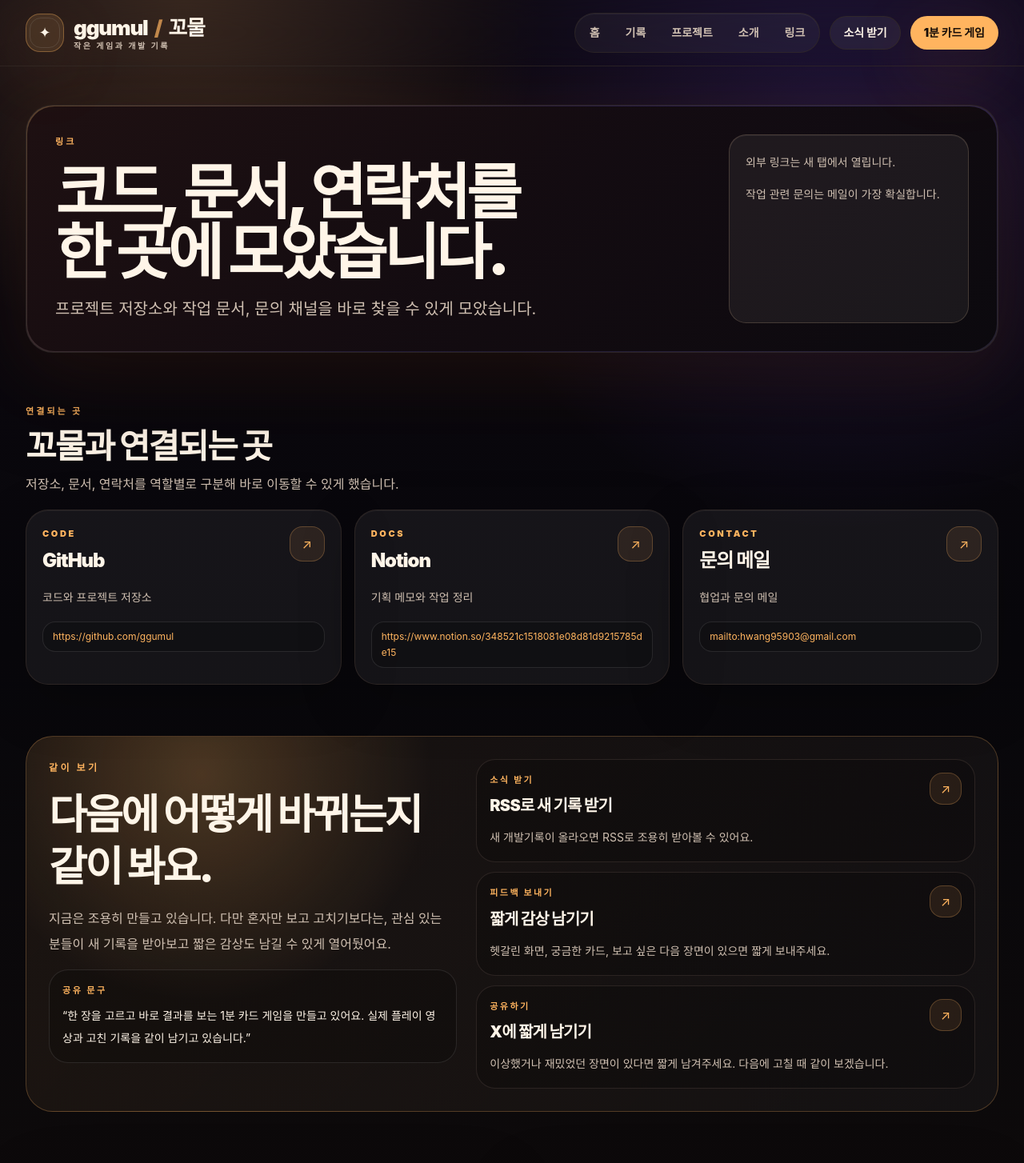
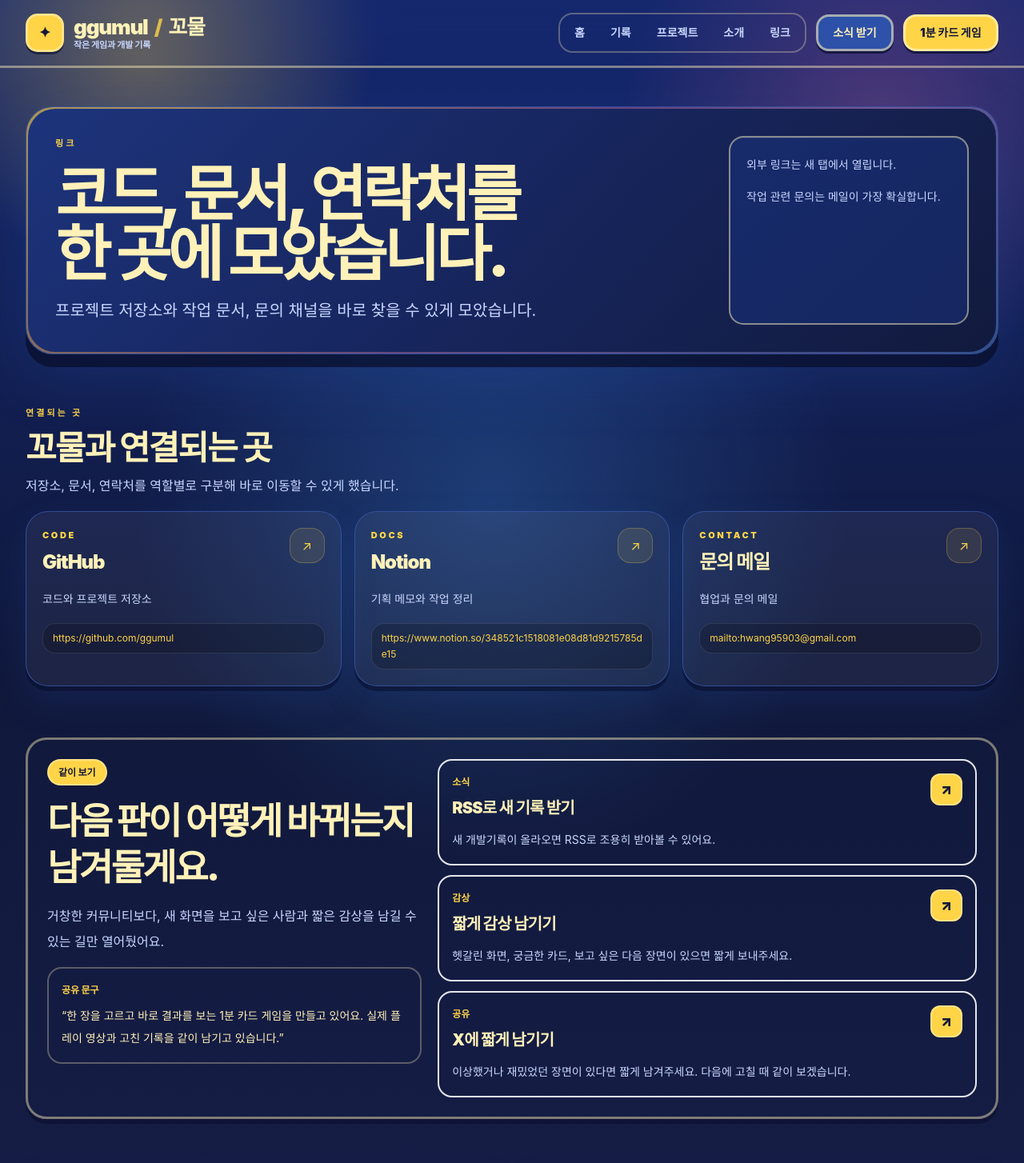
Before and after one commit to ggumul/ggumul-blog, a Next.js app: page /links in a window 1280 px wide. Shown: the top 1454 px of the page at 80% size. Built offline with nearby package versions, Linux system fonts and the light colour scheme.

Commit message:
fix: make visual system feel more game-native

```diff
--- a/app/globals.css
+++ b/app/globals.css
@@ -11,7 +11,7 @@
 }
 
 html {
-  background: #08070b;
+  background: #11183a;
   scroll-behavior: smooth;
 }
 
@@ -19,10 +19,11 @@ body {
   margin: 0;
   min-height: 100vh;
   background:
-    radial-gradient(circle at 18% 0%, rgba(255, 180, 95, 0.18), transparent 28rem),
-    radial-gradient(circle at 82% 10%, rgba(124, 78, 255, 0.18), transparent 30rem),
-    linear-gradient(180deg, #0d0911 0%, #08070b 44%, #0f0b0a 100%);
-  color: #fff5e8;
+    radial-gradient(circle at 14% 3%, rgba(255, 212, 71, 0.34), transparent 18rem),
+    radial-gradient(circle at 86% 8%, rgba(255, 112, 166, 0.24), transparent 20rem),
+    radial-gradient(circle at 48% 34%, rgba(61, 143, 232, 0.28), transparent 28rem),
+    linear-gradient(180deg, #15286f 0%, #10183b 46%, #19204c 100%);
+  color: #fff1b8;
   font-family: Inter, -apple-system, BlinkMacSystemFont, 'Segoe UI', sans-serif;
   line-height: 1.75;
   text-rendering: optimizeLegibility;
@@ -34,12 +35,13 @@ body::before {
   position: fixed;
   inset: 0;
   z-index: -1;
-  opacity: 0.28;
+  opacity: 0.3;
   background-image:
-    linear-gradient(rgba(255, 255, 255, 0.045) 1px, transparent 1px),
-    linear-gradient(90deg, rgba(255, 255, 255, 0.045) 1px, transparent 1px);
-  background-size: 48px 48px;
-  mask-image: linear-gradient(to bottom, #000 0%, transparent 78%);
+    radial-gradient(circle, rgba(255, 241, 184, 0.28) 1.2px, transparent 1.4px),
+    linear-gradient(rgba(255, 241, 184, 0.05) 2px, transparent 2px),
+    linear-gradient(90deg, rgba(255, 241, 184, 0.05) 2px, transparent 2px);
+  background-size: 26px 26px, 64px 64px, 64px 64px;
+  mask-image: linear-gradient(to bottom, #000 0%, transparent 80%);
 }
 
 a {
@@ -56,11 +58,11 @@ button,
 a:hover,
 button:hover,
 [role='button']:hover {
-  transform: translateY(-1px);
+  transform: translateY(-2px);
 }
 
 ::selection {
-  background: rgba(255, 180, 95, 0.28);
+  background: rgba(255, 212, 71, 0.34);
 }
 
 h1,
@@ -71,7 +73,7 @@ h3 {
 }
 
 .prose {
-  color: #ded0c1;
+  color: #dbe5ff;
   font-size: 1.06rem;
   line-height: 1.88;
 }
@@ -84,7 +86,7 @@ h3 {
 .prose h2,
 .prose h3 {
   margin: 2.6rem 0 1rem;
-  color: #fff5e8;
+  color: #fff1b8;
   line-height: 1.18;
   letter-spacing: -0.03em;
 }
@@ -107,17 +109,17 @@ h3 {
 }
 
 .prose a {
-  color: #ffcf8f;
+  color: #ffd447;
   text-decoration: underline;
-  text-decoration-color: rgba(255, 207, 143, 0.38);
+  text-decoration-color: rgba(255, 212, 71, 0.42);
   text-underline-offset: 0.18em;
 }
 
 .prose blockquote {
   margin: 1.8rem 0;
-  border-left: 3px solid rgba(255, 180, 95, 0.34);
+  border-left: 4px solid rgba(255, 212, 71, 0.48);
   padding-left: 1rem;
-  color: #c8b8aa;
+  color: #c9d7ff;
 }
 
 .prose video,
@@ -126,9 +128,9 @@ h3 {
   width: 100%;
   max-height: 520px;
   margin: 1.6rem auto;
-  border-radius: 1.35rem;
-  border: 1px solid rgba(255, 214, 170, 0.14);
-  background: #050505;
+  border-radius: 1.1rem;
+  border: 3px solid rgba(255, 241, 184, 0.72);
+  background: #10183a;
   object-fit: contain;
 }
 
@@ -138,7 +140,7 @@ h3 {
 
 .prose .media-caption {
   margin: -0.8rem 0 1.5rem;
-  color: #a9988a;
+  color: #b8c8f6;
   font-size: 0.88rem;
   line-height: 1.65;
 }
@@ -148,25 +150,25 @@ h3 {
 }
 
 .panel-section {
-  border: 1px solid rgba(255, 214, 170, 0.16);
-  border-radius: 1.75rem;
-  background: linear-gradient(145deg, rgba(28, 18, 22, 0.9), rgba(12, 10, 14, 0.86));
+  border: 3px solid rgba(255, 241, 184, 0.56);
+  border-radius: 1.35rem;
+  background: linear-gradient(145deg, rgba(28, 55, 132, 0.92), rgba(17, 24, 58, 0.9));
   padding: 1.5rem;
-  box-shadow: 0 28px 70px rgba(0, 0, 0, 0.26), inset 0 1px 0 rgba(255, 255, 255, 0.05);
+  box-shadow: 0 12px 0 rgba(9, 14, 42, 0.7), 0 26px 70px rgba(21, 45, 118, 0.24);
 }
 
 .panel-aside {
-  border: 1px solid rgba(255, 214, 170, 0.18);
-  border-radius: 1.35rem;
-  background: rgba(255, 245, 232, 0.06);
+  border: 2px solid rgba(255, 241, 184, 0.5);
+  border-radius: 1.15rem;
+  background: rgba(25, 49, 121, 0.58);
   padding: 1rem;
-  box-shadow: inset 0 1px 0 rgba(255, 255, 255, 0.06);
+  box-shadow: inset 0 1px 0 rgba(255, 255, 255, 0.08);
 }
 
 .hero-panel {
   position: relative;
   isolation: isolate;
-  box-shadow: 0 36px 120px rgba(0, 0, 0, 0.38), 0 22px 90px rgba(255, 122, 55, 0.12);
+  box-shadow: 0 16px 0 rgba(9, 14, 42, 0.74), 0 28px 80px rgba(45, 106, 214, 0.18);
 }
 
 .hero-panel::before {
@@ -175,23 +177,23 @@ h3 {
   inset: -1px;
   z-index: -1;
   border-radius: inherit;
-  background: linear-gradient(135deg, rgba(255, 180, 95, 0.34), rgba(124, 78, 255, 0.2), rgba(255, 255, 255, 0.08));
-  opacity: 0.68;
+  background: linear-gradient(135deg, rgba(255, 212, 71, 0.76), rgba(255, 112, 166, 0.44), rgba(98, 172, 255, 0.42));
+  opacity: 0.74;
 }
 
 .hero-panel::after {
   content: '';
   position: absolute;
-  inset: 1px;
+  inset: 2px;
   z-index: -1;
   border-radius: inherit;
-  background: linear-gradient(135deg, rgba(26, 13, 16, 0.94), rgba(10, 8, 12, 0.94));
+  background: linear-gradient(135deg, rgba(23, 48, 126, 0.96), rgba(16, 24, 58, 0.96));
 }
 
 .studio-hero {
   position: relative;
   isolation: isolate;
-  box-shadow: 0 36px 120px rgba(0, 0, 0, 0.38), 0 22px 90px rgba(255, 122, 55, 0.1);
+  box-shadow: 0 12px 0 rgba(8, 13, 43, 0.72), 0 30px 80px rgba(49, 96, 210, 0.18);
 }
 
 .studio-hero::before {
@@ -200,15 +202,17 @@ h3 {
   inset: 0;
   z-index: -1;
   background:
-    radial-gradient(circle at 20% 12%, rgba(255, 180, 95, 0.2), transparent 28rem),
-    radial-gradient(circle at 90% 6%, rgba(124, 78, 255, 0.18), transparent 30rem);
+    radial-gradient(circle at 10% 10%, rgba(255, 212, 71, 0.22), transparent 18rem),
+    radial-gradient(circle at 92% 12%, rgba(255, 112, 166, 0.2), transparent 20rem),
+    linear-gradient(135deg, rgba(42, 93, 190, 0.34), rgba(17, 24, 58, 0.1));
 }
 
 .studio-shot,
 .shot-frame {
   position: relative;
   overflow: hidden;
-  background: #120e12;
+  background: #10183a;
+  box-shadow: 0 5px 0 rgba(8, 13, 43, 0.62);
 }
 
 .studio-shot img,
@@ -226,27 +230,27 @@ h3 {
   align-items: center;
   justify-content: space-between;
   gap: 0.75rem;
-  border-top: 1px solid rgba(255, 214, 170, 0.14);
-  background: rgba(10, 8, 12, 0.82);
+  border-top: 3px solid rgba(255, 241, 184, 0.54);
+  background: rgba(17, 24, 58, 0.9);
   padding: 0.85rem 1rem;
   font-size: 0.8rem;
   line-height: 1.5;
-  color: #d0c0b2;
+  color: #c9d7ff;
   backdrop-filter: blur(14px);
 }
 
 .studio-caption span:first-child {
-  font-weight: 700;
-  color: #fff5e8;
+  font-weight: 800;
+  color: #fff1b8;
 }
 
 .studio-caption a {
-  color: #ffcf8f;
-  font-weight: 700;
+  color: #ffd447;
+  font-weight: 800;
 }
 
 .studio-caption a:hover {
-  color: #fff5e8;
+  color: #fff1b8;
 }
 
 .aside-rail {
@@ -259,29 +263,29 @@ h3 {
   left: -1rem;
   top: 0.75rem;
   bottom: 0.75rem;
-  width: 1px;
-  background: rgba(255, 214, 170, 0.18);
+  width: 2px;
+  background: rgba(255, 241, 184, 0.32);
 }
 
 .trace-chip {
   display: inline-flex;
   align-items: center;
   gap: 0.35rem;
-  border: 1px solid rgba(255, 214, 170, 0.14);
+  border: 2px solid rgba(255, 241, 184, 0.42);
   border-radius: 999px;
   padding: 0.35rem 0.7rem;
-  background: rgba(255, 245, 232, 0.05);
+  background: rgba(255, 241, 184, 0.08);
 }
 
 .game-card-glow {
   position: relative;
-  box-shadow: 0 26px 80px rgba(0, 0, 0, 0.28), inset 0 1px 0 rgba(255, 255, 255, 0.05);
+  box-shadow: 0 7px 0 rgba(8, 13, 43, 0.58), 0 22px 55px rgba(45, 106, 214, 0.14);
 }
 
 .story-card {
   position: relative;
   overflow: hidden;
-  box-shadow: 0 22px 70px rgba(0, 0, 0, 0.22), inset 0 1px 0 rgba(255, 255, 255, 0.05);
+  box-shadow: 0 6px 0 rgba(8, 13, 43, 0.56), 0 20px 48px rgba(45, 106, 214, 0.13);
 }
 
 .story-card::before,
@@ -291,13 +295,52 @@ h3 {
   position: absolute;
   inset: 0;
   opacity: 0;
-  background: radial-gradient(circle at 20% 0%, rgba(255, 180, 95, 0.16), transparent 22rem);
+  background: radial-gradient(circle at 20% 0%, rgba(255, 212, 71, 0.2), transparent 20rem);
   transition: opacity 220ms ease;
 }
 
 .story-card:hover::before,
 .game-card-glow:hover::before {
   opacity: 1;
+}
+
+.game-button-primary,
+.game-button-secondary {
+  display: inline-flex;
+  align-items: center;
+  border-radius: 1rem;
+  border-width: 3px;
+  padding: 0.72rem 1.15rem;
+  font-weight: 900;
+  line-height: 1.2;
+  box-shadow: 0 3px 0 rgba(8, 13, 43, 0.68);
+}
+
+.game-button-primary {
+  border-color: rgba(255, 241, 184, 0.76);
+  background: #ffd447;
+  color: #15183a;
+}
+
+.game-button-primary:hover {
+  background: #ff72a6;
+  color: #11183a;
+}
+
+.game-button-secondary {
+  border-color: rgba(255, 241, 184, 0.58);
+  background: rgba(42, 93, 190, 0.72);
+  color: #fff1b8;
+}
+
+.game-button-secondary:hover {
+  background: rgba(255, 241, 184, 0.14);
+}
+
+.game-surface {
+  border: 3px solid rgba(255, 241, 184, 0.58);
+  background: linear-gradient(145deg, rgba(31, 70, 162, 0.78), rgba(18, 28, 76, 0.9));
+  box-shadow: 0 10px 0 rgba(8, 13, 43, 0.68);
 }
 
 @media (max-width: 767px) {
@@ -315,12 +358,12 @@ h3 {
   }
 
   .panel-section {
-    border-radius: 1.35rem;
+    border-radius: 1.2rem;
     padding: 1.1rem;
   }
 
   .panel-aside {
-    border-radius: 1.15rem;
+    border-radius: 1rem;
     padding: 0.9rem;
   }
 
--- a/components/community-cta.tsx
+++ b/components/community-cta.tsx
@@ -7,21 +7,21 @@ const xShareHref = `https://twitter.com/intent/tweet?text=${encodeURIComponent(s
 
 const actionCards = [
   {
-    label: '소식 받기',
+    label: '소식',
     title: 'RSS로 새 기록 받기',
     description: '새 개발기록이 올라오면 RSS로 조용히 받아볼 수 있어요.',
     href: '/feed.xml',
     external: false,
   },
   {
-    label: '피드백 보내기',
+    label: '감상',
     title: '짧게 감상 남기기',
     description: '헷갈린 화면, 궁금한 카드, 보고 싶은 다음 장면이 있으면 짧게 보내주세요.',
     href: contactHref,
     external: false,
   },
   {
-    label: '공유하기',
+    label: '공유',
     title: 'X에 짧게 남기기',
     description: '이상했거나 재밌었던 장면이 있다면 짧게 남겨주세요. 다음에 고칠 때 같이 보겠습니다.',
     href: xShareHref,
@@ -31,19 +31,19 @@ const actionCards = [
 
 export function CommunityCTA({ compact = false }: { compact?: boolean }) {
   return (
-    <section id="follow" className="overflow-hidden rounded-[34px] border border-point/25 bg-[radial-gradient(circle_at_18%_10%,rgba(255,180,95,0.22),transparent_18rem),linear-gradient(135deg,rgba(255,180,95,0.07),rgba(255,255,255,0.035))] p-5 md:p-7">
-      <div className="grid gap-6 lg:grid-cols-[minmax(0,0.9fr)_minmax(360px,1.1fr)] lg:items-start">
+    <section id="follow" className="overflow-hidden rounded-[26px] border-[3px] border-[#fff1b8]/45 bg-[#213c93]/62 p-5 shadow-[0_6px_0_rgba(8,13,43,0.52)] md:p-6">
+      <div className="grid gap-5 lg:grid-cols-[minmax(0,0.82fr)_minmax(360px,1.18fr)] lg:items-start">
         <div className="space-y-4">
-          <p className="text-[12px] font-black uppercase tracking-[0.28em] text-point">같이 보기</p>
-          <h2 className="max-w-3xl text-[30px] font-black leading-tight tracking-[-0.055em] text-text md:text-[52px]">
-            다음에 어떻게 바뀌는지 같이 봐요.
+          <p className="inline-flex rounded-full border-2 border-[#fff1b8]/55 bg-[#ffd447] px-3 py-1 text-[12px] font-black text-[#15183a]">같이 보기</p>
+          <h2 className="max-w-3xl text-[28px] font-black leading-tight tracking-[-0.055em] text-text md:text-[46px]">
+            다음 판이 어떻게 바뀌는지 남겨둘게요.
           </h2>
           <p className="max-w-2xl text-sm leading-7 text-subtext md:text-base md:leading-8">
-            지금은 조용히 만들고 있습니다. 다만 혼자만 보고 고치기보다는, 관심 있는 분들이 새 기록을 받아보고 짧은 감상도 남길 수 있게 열어뒀어요.
+            거창한 커뮤니티보다, 새 화면을 보고 싶은 사람과 짧은 감상을 남길 수 있는 길만 열어뒀어요.
           </p>
           {!compact ? (
-            <div className="rounded-[24px] border border-white/10 bg-black/20 p-4">
-              <p className="text-[11px] font-black uppercase tracking-[0.24em] text-point">공유 문구</p>
+            <div className="rounded-[18px] border-2 border-[#fff1b8]/30 bg-[#15183a]/42 p-4">
+              <p className="text-[12px] font-black text-point">공유 문구</p>
               <p className="mt-2 text-sm leading-7 text-text">“한 장을 고르고 바로 결과를 보는 1분 카드 게임을 만들고 있어요. 실제 플레이 영상과 고친 기록을 같이 남기고 있습니다.”</p>
             </div>
           ) : null}
@@ -51,15 +51,15 @@ export function CommunityCTA({ compact = false }: { compact?: boolean }) {
 
         <div className="grid gap-3">
           {actionCards.map((card) => {
-            const className = 'group rounded-[24px] border border-line/80 bg-black/20 p-4 transition hover:border-point/60 hover:bg-white/[0.075]';
+            const className = 'group rounded-[18px] border-2 border-[#fff1b8]/32 bg-[#172f82]/58 p-4 transition hover:border-point hover:bg-[#244aa8]/80';
             const content = (
               <>
                 <div className="flex items-start justify-between gap-4">
                   <div>
-                    <p className="text-[11px] font-black uppercase tracking-[0.22em] text-point">{card.label}</p>
+                    <p className="text-[12px] font-black text-point">{card.label}</p>
                     <h3 className="mt-2 text-xl font-black tracking-[-0.04em] text-text group-hover:text-point">{card.title}</h3>
                   </div>
-                  <span className="grid h-10 w-10 shrink-0 place-items-center rounded-2xl border border-point/25 bg-point/10 text-point">↗</span>
+                  <span className="grid h-10 w-10 shrink-0 place-items-center rounded-xl border-2 border-[#fff1b8]/55 bg-[#ffd447] text-lg font-black text-[#15183a]">↗</span>
                 </div>
                 <p className="mt-3 text-sm leading-7 text-subtext">{card.description}</p>
               </>
--- a/components/site-shell.tsx
+++ b/components/site-shell.tsx
@@ -18,26 +18,25 @@ export function SiteShell({ children }: { children: ReactNode }) {
         <div className="absolute bottom-[-18rem] left-1/3 h-[34rem] w-[34rem] rounded-full bg-[#ff6f59]/10 blur-3xl" />
       </div>
 
-      <header className="sticky top-0 z-30 border-b border-line/70 bg-background/72 backdrop-blur-2xl">
+      <header className="sticky top-0 z-30 border-b-[3px] border-[#fff1b8]/45 bg-background/86 backdrop-blur-xl">
         <div className="mx-auto flex max-w-7xl flex-col gap-4 px-4 py-4 md:flex-row md:items-center md:justify-between md:px-8">
           <Link href="/" className="group inline-flex items-center gap-3">
-            <span className="relative grid h-12 w-12 place-items-center rounded-[18px] border border-point/35 bg-point/15 text-lg shadow-glow">
-              <span className="absolute inset-1 rounded-[14px] border border-white/10" />
+            <span className="relative grid h-12 w-12 place-items-center rounded-[15px] border-[3px] border-[#fff1b8]/60 bg-[#ffd447] text-lg font-black text-[#15183a] shadow-[0_3px_0_rgba(8,13,43,0.6)]">
               ✦
             </span>
             <span className="leading-tight">
-              <span className="block text-[21px] font-black tracking-[-0.045em] md:text-[26px]">ggumul <span className="mx-1 text-point/70">/</span> 꼬물</span>
-              <span className="block text-[10px] font-bold uppercase tracking-[0.25em] text-subtext">작은 게임과 개발 기록</span>
+              <span className="block text-[21px] font-black tracking-[-0.045em] md:text-[26px]">ggumul <span className="mx-1 text-point/80">/</span> 꼬물</span>
+              <span className="block text-[11px] font-black tracking-[-0.01em] text-subtext">작은 게임과 개발 기록</span>
             </span>
           </Link>
 
           <div className="flex flex-wrap items-center gap-x-3 gap-y-2 text-sm text-subtext">
-            <nav className="flex flex-wrap gap-x-1 gap-y-2 rounded-full border border-line/70 bg-white/[0.045] p-1 shadow-[inset_0_1px_0_rgba(255,255,255,0.06)]">
+            <nav className="flex flex-wrap gap-x-1 gap-y-2 rounded-[18px] border-2 border-[#fff1b8]/30 bg-[#1b3d96]/58 p-1">
               {NAV_ITEMS.map((item) => (
                 <Link
                   key={item.href}
                   href={item.href}
-                  className="inline-flex min-h-[40px] items-center rounded-full px-3.5 py-2 font-semibold transition hover:bg-white/10 hover:text-text focus-visible:outline-none focus-visible:ring-2 focus-visible:ring-point/30"
+                  className="inline-flex min-h-[38px] items-center rounded-[13px] px-3.5 py-2 font-bold transition hover:bg-[#ffd447] hover:text-[#15183a] focus-visible:outline-none focus-visible:ring-2 focus-visible:ring-point/40"
                 >
                   {item.label}
                 </Link>
@@ -45,13 +44,13 @@ export function SiteShell({ children }: { children: ReactNode }) {
             </nav>
             <Link
               href="/links#follow"
-              className="inline-flex min-h-[42px] items-center rounded-full border border-line/80 bg-white/[0.06] px-4 py-2 text-sm font-black text-text transition hover:border-point/60 hover:bg-white/[0.1] focus-visible:outline-none focus-visible:ring-2 focus-visible:ring-point/30"
+              className="game-button-secondary min-h-[42px] px-4 py-2 text-sm"
             >
               소식 받기
             </Link>
             <Link
               href="/projects/wanderer"
-              className="inline-flex min-h-[42px] items-center rounded-full border border-point/35 bg-point px-4 py-2 text-sm font-black text-[#160d08] shadow-glow transition hover:border-point/60 hover:bg-[#ffc47f] focus-visible:outline-none focus-visible:ring-2 focus-visible:ring-point/30"
+              className="game-button-primary min-h-[42px] px-4 py-2 text-sm"
             >
               1분 카드 게임
             </Link>
```
Also changed, not shown: app/page.tsx (+21 -21 lines), components/post-card.tsx (+12 -12 lines), components/project-card.tsx (+20 -20 lines), tailwind.config.ts (+6 -6 lines).
